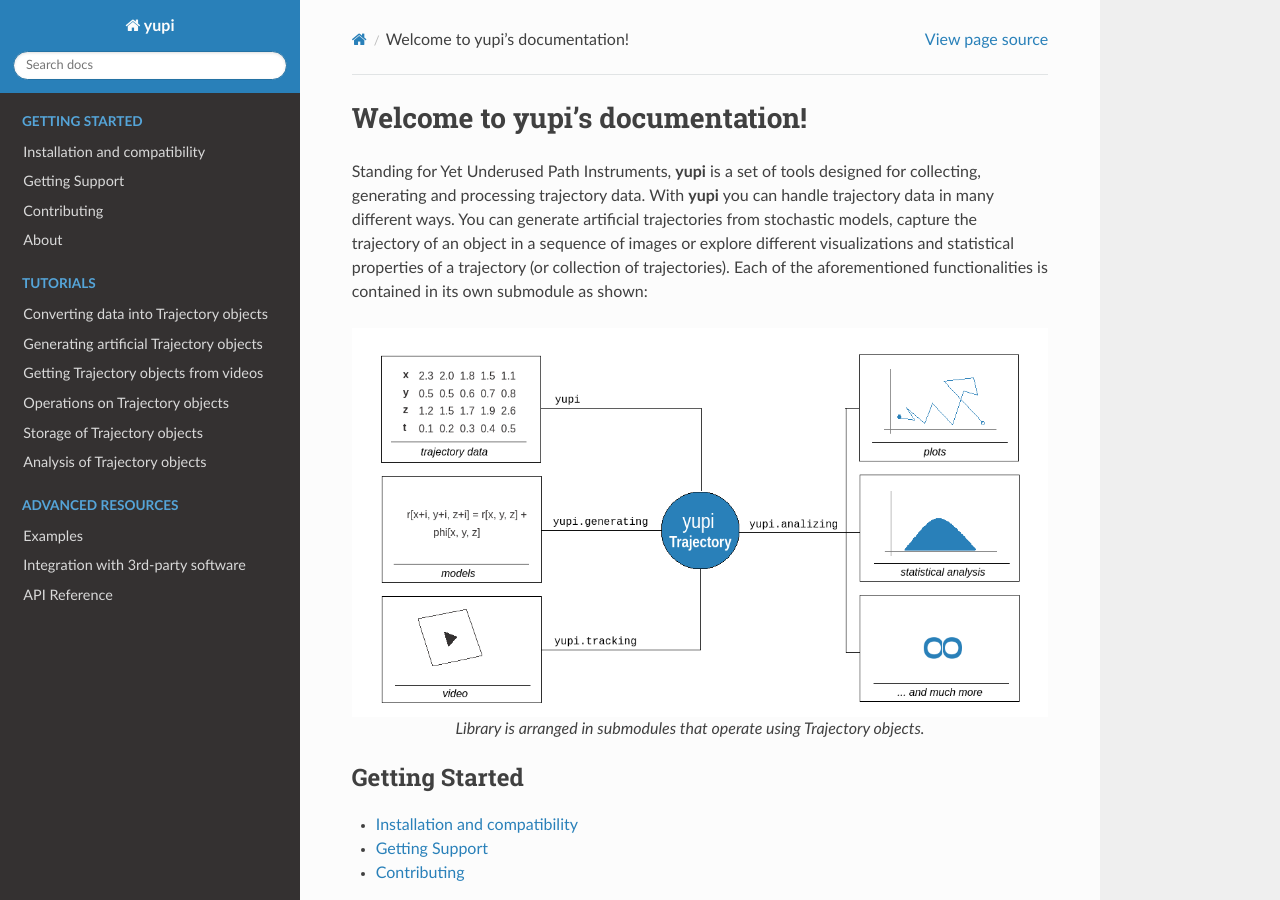
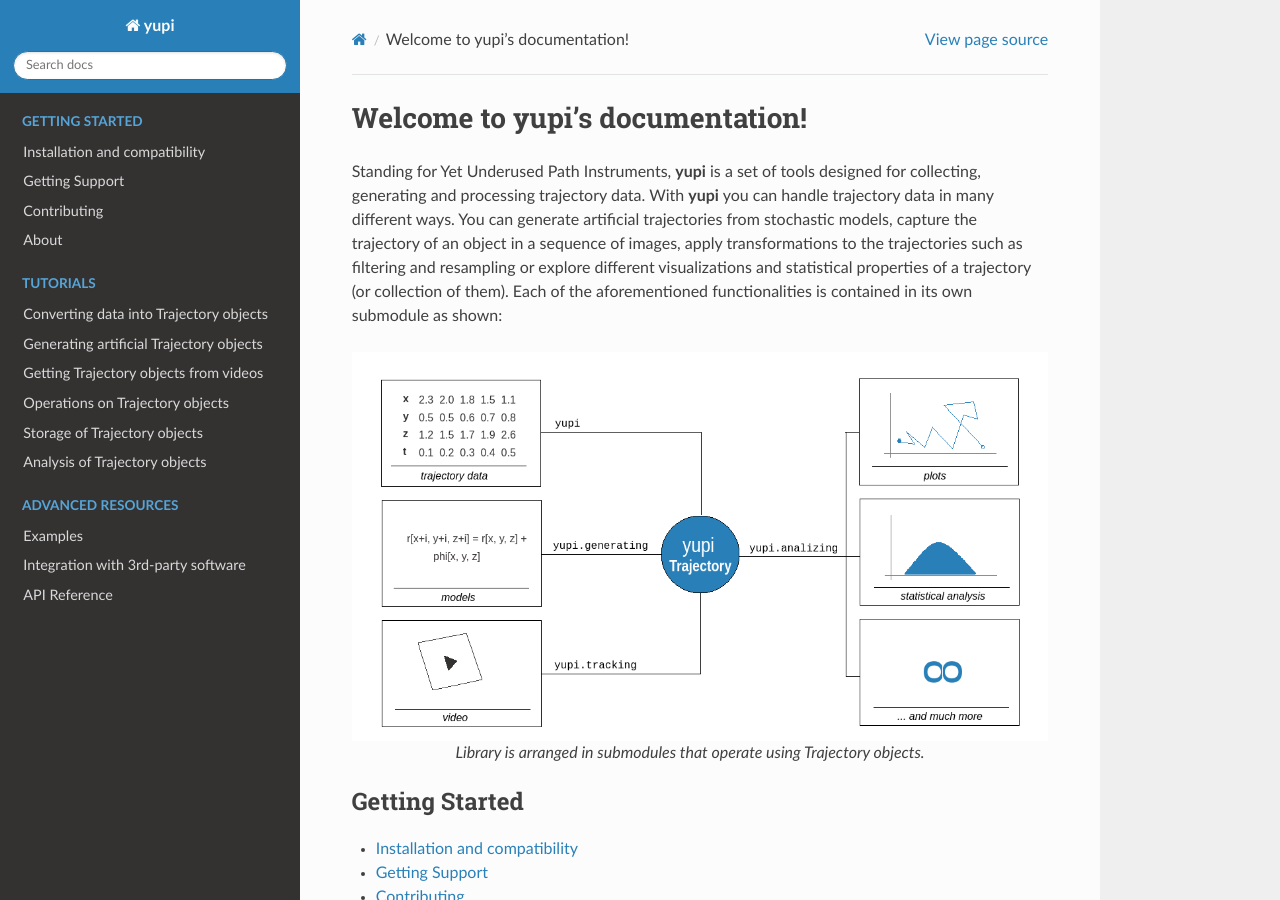
Before and after one commit to yupidevs/yupi, a Sphinx documentation site: the page built from docs/source/index.rst, in a window 1280 px wide and 900 px high. Built offline with Sphinx 7.4.7 and the Read the Docs theme 2.0.0, drawn with Linux system fonts in a browser that asks for light colours.

Commit message:
Update welcome page text

```diff
--- a/docs/source/index.rst
+++ b/docs/source/index.rst
@@ -1,12 +1,7 @@
-.. Yupi documentation master file, created by
-   sphinx-quickstart on Sat Feb 27 14:36:52 2021.
-   You can adapt this file completely to your liking, but it should at least
-   contain the root `toctree` directive.
-
 Welcome to yupi's documentation!
 ================================
 
-Standing for Yet Underused Path Instruments, **yupi** is a set of tools designed for collecting, generating and processing trajectory data. With **yupi** you can handle trajectory data in many different ways. You can generate artificial trajectories from stochastic models, capture the trajectory of an object in a sequence of images or explore different visualizations and statistical properties of a trajectory (or collection of trajectories). Each of the aforementioned functionalities is contained in its own submodule as shown:
+Standing for Yet Underused Path Instruments, **yupi** is a set of tools designed for collecting, generating and processing trajectory data. With **yupi** you can handle trajectory data in many different ways. You can generate artificial trajectories from stochastic models, capture the trajectory of an object in a sequence of images, apply transformations to the trajectories such as filtering and resampling or explore different visualizations and statistical properties of a trajectory (or collection of them). Each of the aforementioned functionalities is contained in its own submodule as shown:
 
 .. figure:: /images/modules.png
    :alt: Distribution in submodules
```
